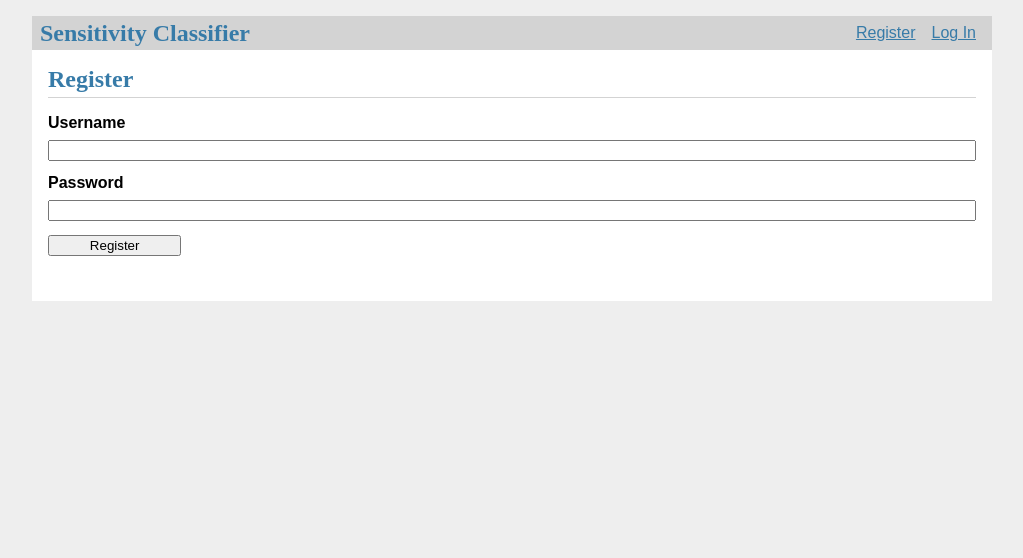
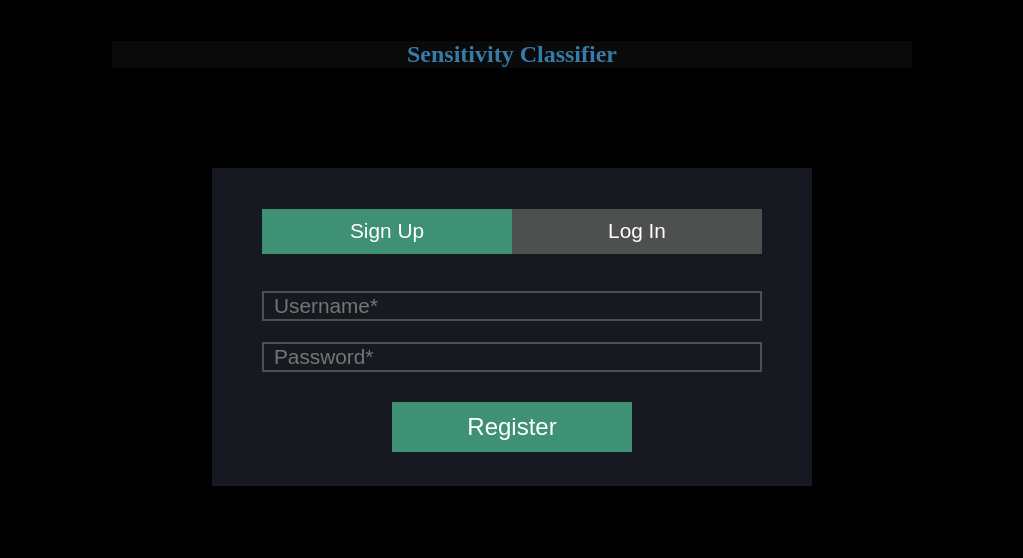
Before and after one commit to mohibfd/Sensitivity-Classification, a Flask app: page /auth/register in a window 1280 px wide. Shown: the top 558 px of the page, without its empty margins (128-1151 px from the left). Run offline with Flask 2, Linux system fonts and the light colour scheme; parts of the project's set-up code (start-up, migrations or seed data) failed here and were passed over.

Commit message:
improving register page frontend

```diff
--- a/flaskr/auth.py
+++ b/flaskr/auth.py
@@ -14,6 +14,10 @@ bp = Blueprint('auth', __name__, url_prefix='/auth')
 @bp.route('/register', methods=('GET', 'POST'))
 def register():
     if request.method == 'POST':
+
+        if request.form.get('go_login'):
+            return redirect(url_for("auth.login"))
+
         username = request.form['username']
         password = request.form['password']
         db = get_db()
--- a/flaskr/static/style.css
+++ b/flaskr/static/style.css
@@ -1,18 +1,32 @@
 html {
    font-family: sans-serif;
-   background: #eee;
+   background: black;
    padding: 1rem;
 }
 body {
+   padding: 2%;
    max-width: 960px;
    margin: 0 auto;
-   background: white;
+   background: black;
+   color: white;
+   text-align: justify;
+   text-justify: inter-word;
 }
 h1 {
    font-family: serif;
    color: #377ba8;
    margin: 1rem 0;
+   text-align: center;
 }
+h2 {
+   font-family: serif;
+   color: #377ba8;
+   margin: 0 0 0 0;
+   padding-top: 20px;
+   /* border-bottom: 0px; */
+   /* margin-top: 3; */
+}
+
 a {
    color: #377ba8;
 }
@@ -21,10 +35,12 @@ hr {
    border-top: 1px solid lightgray;
 }
 nav {
-   background: lightgray;
-   display: flex;
-   align-items: center;
-   padding: 0 0.5rem;
+   background: rgb(10, 10, 10);
+   /* display: flex; */
+   /* align-items: center; */
+   /* padding: 0 0.5rem; */
+   max-width: 800px;
+   margin: auto;
 }
 nav h1 {
    flex: auto;
@@ -50,7 +66,7 @@ header .action {
    padding: 0 1rem 1rem;
 }
 .content > header {
-   border-bottom: 1px solid lightgray;
+   /* border-bottom: 1px solid lightgray; */
    display: flex;
    align-items: flex-end;
 }
@@ -61,7 +77,7 @@ header .action {
 .flash {
    margin: 1em 0;
    padding: 1em;
-   background: #cae6f6;
+   background: #687f8a;
    border: 1px solid #377ba8;
 }
 .post > header {
@@ -110,32 +126,31 @@ input[type="submit"] {
    align-self: start;
    min-width: 10em;
 }
-.general_body{
+.general_body {
    font-size: 1.5em;
 }
-.matrix_title{
+.matrix_title {
    padding: 0.75em 4.5em;
 }
-.matrix_header{
+.matrix_header {
    margin: 0 4.5em;
 }
-.matrix_row_label{
-    display:inline-block;
-    width: 4.5em
+.matrix_row_label {
+   display: inline-block;
+   width: 4.5em;
 }
-.matrix_row{
-    display:inline-block;
+.matrix_row {
+   display: inline-block;
 }
-.f1_score{
+.f1_score {
    display: inline-flex;
    width: 100%;
    padding: 1em 0em;
    justify-content: space-around;
-
 }
-.matrix_values{
-    display:inline-block;
-    width: 3.5em
+.matrix_values {
+   display: inline-block;
+   width: 3.5em;
 }
 .center {
    padding: 10px;
@@ -146,3 +161,92 @@ input[type="submit"] {
    align-items: space-around;
    justify-content: space-around;
 }
+
+.link {
+   display: flex;
+   /* background-color: white; */
+   text-align: center;
+   justify-content: space-around;
+   font-size: 3rem;
+}
+.link a {
+   text-decoration: none;
+   font-weight: lighter;
+}
+.link a:hover {
+   background-color: rgba(140, 145, 150, 0.3);
+}
+
+.before_register {
+   text-align: center;
+   margin: 100px 0px 50px 0px;
+}
+
+.register_container {
+   /* background-color: yellow; */
+   /* height: 100px; */
+   padding-top: 100px;
+}
+
+.register_form {
+   max-width: 500px;
+   margin: auto;
+   background-color: rgb(23, 25, 32);
+   padding: 25px 50px 0px 50px;
+}
+
+.toggle_register {
+   align-self: center;
+}
+
+input[value="Register"] {
+   background-color: rgb(63, 145, 117);
+   color: white;
+   width: 100%;
+   /* width: 300px; */
+   height: 50px;
+   font-size: 1.5em;
+   border: 0;
+}
+input[value="Sign Up"] {
+   background-color: rgb(63, 145, 117);
+   color: white;
+   width: 50%;
+   height: 45px;
+   font-size: 1.3em;
+   border: 0;
+}
+input[value="Log In"] {
+   background-color: rgb(77, 80, 79);
+   color: white;
+   width: 50%;
+   height: 45px;
+   font-size: 1.3em;
+   border: 0;
+}
+
+input[value="Log In"]:hover {
+   background-color: rgb(42, 100, 81);
+}
+
+.toggle_register {
+   display: flex;
+   width: 100%;
+   justify-content: center;
+}
+input[value="Register"]:hover {
+   background-color: rgb(42, 100, 81);
+}
+
+.register_button {
+   align-self: center;
+   padding: 10px;
+}
+
+input[required="required"] {
+   border: 2px solid rgb(77, 80, 79);
+   background-color: rgb(23, 25, 32);
+   font-size: 1.3em;
+   padding-left: 10px;
+   color: white;
+}
--- a/flaskr/templates/auth/register.html
+++ b/flaskr/templates/auth/register.html
@@ -1,15 +1,22 @@
 {% extends 'base.html' %}
 
-{% block header %}
-    <h1>{% block title %}Register{% endblock %}</h1>
-{% endblock%}
+{% block content %}
+  <div class="register_container">
+    <div class="register_form">
+      <form method="post">
+        <div class="toggle_register">
+          <input type="submit" value="Sign Up" name="go_sign_up">
+          <input type="submit" value="Log In" name="go_login">
+        </div>
+      </form>
+      <form method="post">
+        <input name="username" id="username" required="required" placeholder="Username*">
+        <input type="password" name="password" id="password" required="required" placeholder="Password*">
+        <div class="register_button">
+          <input type="submit" value="Register">
+        </div>
+      </form>
+    </div>
+  </div>
 
-{% block content %}
-    <form method="post">
-        <label for="username">Username</label>
-        <input name="username" id="username" required>
-        <label for="password">Password</label>
-        <input type="password" name="password" id="password" required>
-        <input type="submit" value="Register">
-    </form>
 {% endblock %}
--- a/flaskr/templates/base.html
+++ b/flaskr/templates/base.html
@@ -1,27 +1,11 @@
 <!DOCTYPE html>
 <title>
   {% block title %}{% endblock %}
-  - Flaskr</title>
+</title>
 <link rel="stylesheet" href="{{ url_for('static', filename='style.css') }}"/>
 <nav>
   <h1>Sensitivity Classifier</h1>
-  <ul>
-    {% if g.user %}
-      <li>
-        <span>{{ g.user['username'] }}</span></li>
-      <li>
-        <a href="{{ url_for('auth.logout') }}">Log Out</a>
-      {% else %}
-      </li>
-
-      <li>
-        <a href="{{ url_for('auth.register') }}">Register</a>
-      </li>
-      <li>
-        <a href="{{ url_for('auth.login') }}">Log In</a>
-      {% endif %}
-    </li>
-  </ul>
+  <!-- <ul> {% if g.user %} <li> <span>{{ g.user['username'] }}</span></li> <li> <a href="{{ url_for('auth.logout') }}">Log Out</a> {% else %} </li> <li> <a href="{{ url_for('auth.register') }}">Register</a> </li> <li> <a href="{{ url_for('auth.login') }}">Log In</a> {% endif %} </li> </ul> -->
 </nav>
 <section class="content">
   <header>
```
Also changed, not shown: flaskr/templates/classifier/index.html (+15 -16 lines). Lines whose indentation alone changed are shown as unchanged.
